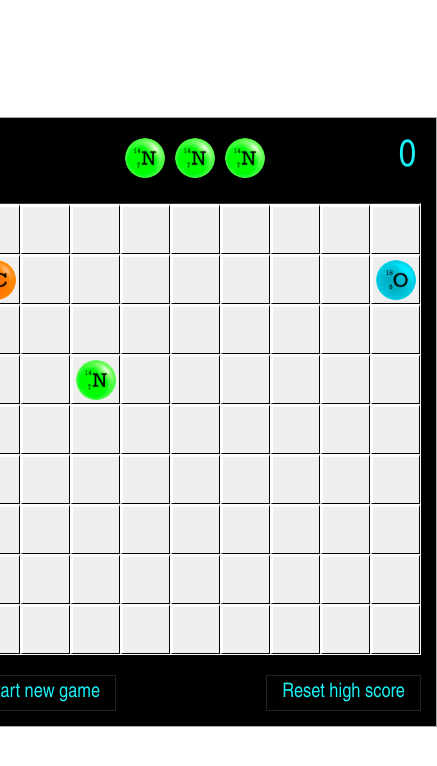
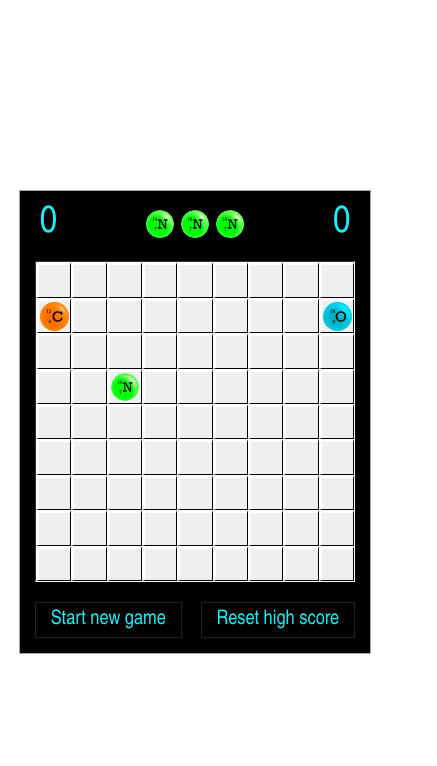
Before and after one commit to egalua/ColorLinesJS, a plain HTML site: page index.html in a window 390 px wide. Shown: the whole page, 437 px wide, since content can reach past the window. Drawn offline with Linux system fonts and the light colour scheme.

Commit message:
add styles example for mobile

```diff
--- a/styles.css
+++ b/styles.css
@@ -65,7 +65,6 @@ html, body {
 }
 .lines__new-game-button, .lines__reset-highscore-button{
     box-sizing: border-box;
-    padding: 5px 0px;
     border: 1px solid #222;
     cursor: default;
     text-align: center;
@@ -178,3 +177,34 @@ html, body {
 .lines_js-move-animation-duration{
     animation-duration: 0.08s;
 }
+
+@media (max-width: 480px) {
+    .highscore{
+        width: 95.575221238938053097345132743363px;
+        height: 35.3367748279252704031465093412px;
+    }
+    .score{
+        width: 95.575221238938053097345132743363px;
+        height: 35.3367748279252704031465093412px
+    }
+    .next-ball-box__cell{
+        width: 35.398230088495575221238938053097px;
+        height: 35.398230088495575221238938053097px;
+    }
+    .cell{
+        width: 35.398230088495575221238938053097px;
+        height: 35.398230088495575221238938053097px;
+    }
+    .cell__ball{
+        width: 28.318584070796460176991150442478px;
+        height: 28.318584070796460176991150442478px;
+    }
+    .cell__ball_move-animation{
+        width: 10.619469026548672566371681415929px;
+        height: 10.619469026548672566371681415929px;
+    }
+    .next-ball-box__ball{
+        width: 28.318584070796460176991150442478px;
+        height: 28.318584070796460176991150442478px;
+    }
+}
```
